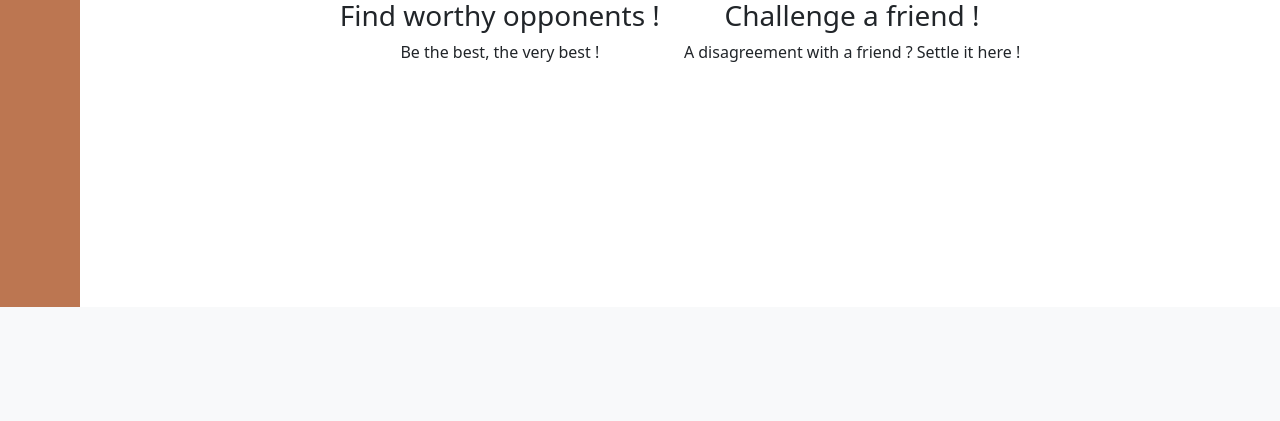
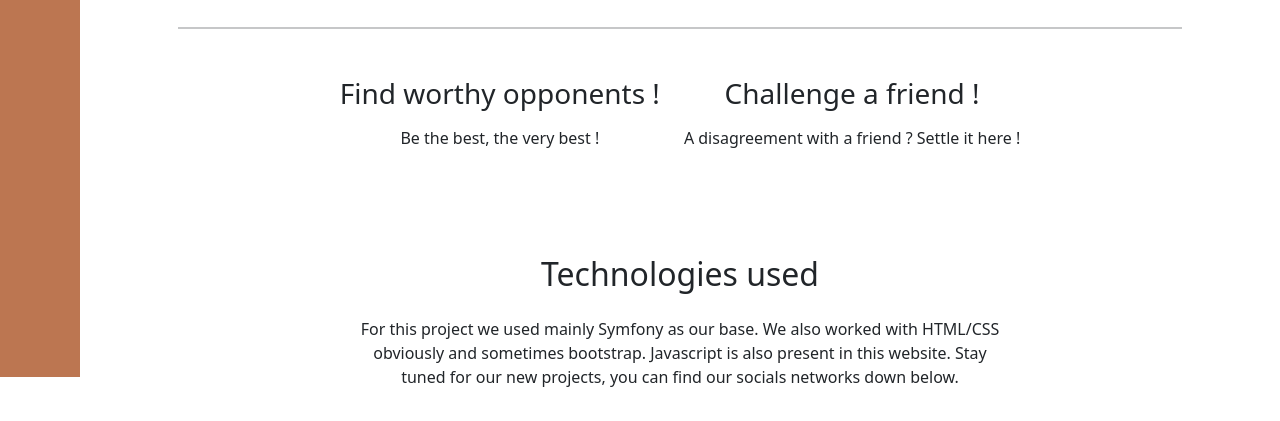
Before and after one commit to JeremyAMichel/Handgames, a Symfony app: template templates/home/index.html.twig in a window 1280 px wide. Shown: the part 493-914 px from the top of the page. Before the commit the page ends 800 px from the top, so only its background shows below. Run offline with Twig, Linux system fonts and the light colour scheme; the template is opened without the code that fills it, so the values that code supplies are empty; style sheets or scripts are compiled from the project's sources; some libraries are stand-ins or nearby versions.

Commit message:
fin page d'accueil

```diff
--- a/assets/styles/div/div.scss
+++ b/assets/styles/div/div.scss
@@ -64,3 +64,15 @@
   justify-content: center;
   margin-bottom: 20px;
 }
+
+.div-Techno{
+  width: 100%;
+  display: flex;
+  flex-direction: column;
+  align-items: center;
+}
+
+.widthTechno{
+  width: 65%;
+  text-align: center;
+}
--- a/assets/styles/index.scss
+++ b/assets/styles/index.scss
@@ -10,3 +10,4 @@
 @import url("span/span.scss");
 @import url("ul/ul.scss");
 @import url("section/section.scss");
+@import url("p/p.scss");
--- a/assets/styles/section/section.scss
+++ b/assets/styles/section/section.scss
@@ -3,5 +3,4 @@
   display: flex;
   height: 130px;
   justify-content: center;
-
 }
--- a/templates/home/index.html.twig
+++ b/templates/home/index.html.twig
@@ -7,13 +7,15 @@
         <h2>Handgames, all kinds of hand games</h2>
     </div>
 
-    <div class="img-center">
+    <div class="img-center mb-5">
         <img src="https://www.nicepng.com/png/full/75-759214_summer-fun-competition-up-to-of-student-winner.png">
     </div>
 
-    <section class="quinconce-section">
+    <hr class="bg-dark border-2 border-top border-dark mb-5">
+
+    <section class="quinconce-section mb-5">
         <div class="me-4 quinconce-div-left quinconce-div">
-            <h3>
+            <h3 class="mb-3">
                 Find worthy opponents !
             </h3>
 
@@ -23,7 +25,7 @@
         </div>
 
         <div class="quinconce-div-right quinconce-div">
-            <h3>
+            <h3 class="mb-3">
                 Challenge a friend !
             </h3>
 
@@ -33,4 +35,18 @@
         </div>
     </section>
 
+    <section>
+        <div class="div-Techno">
+            <h2 class="titleHome mb-4">Technologies used</h2>
+
+            <div class="widthTechno">
+                <p>
+                    For this project we used mainly Symfony as our base. We also worked with HTML/CSS obviously and sometimes bootstrap. Javascript is also present in this website.
+                    Stay tuned for our new projects, you can find our socials networks down below.
+                </p>
+            </div>
+
+        </div>
+    </section>
+
 {% endblock %}
```
Also changed, not shown: assets/styles/p/p.scss (added).
